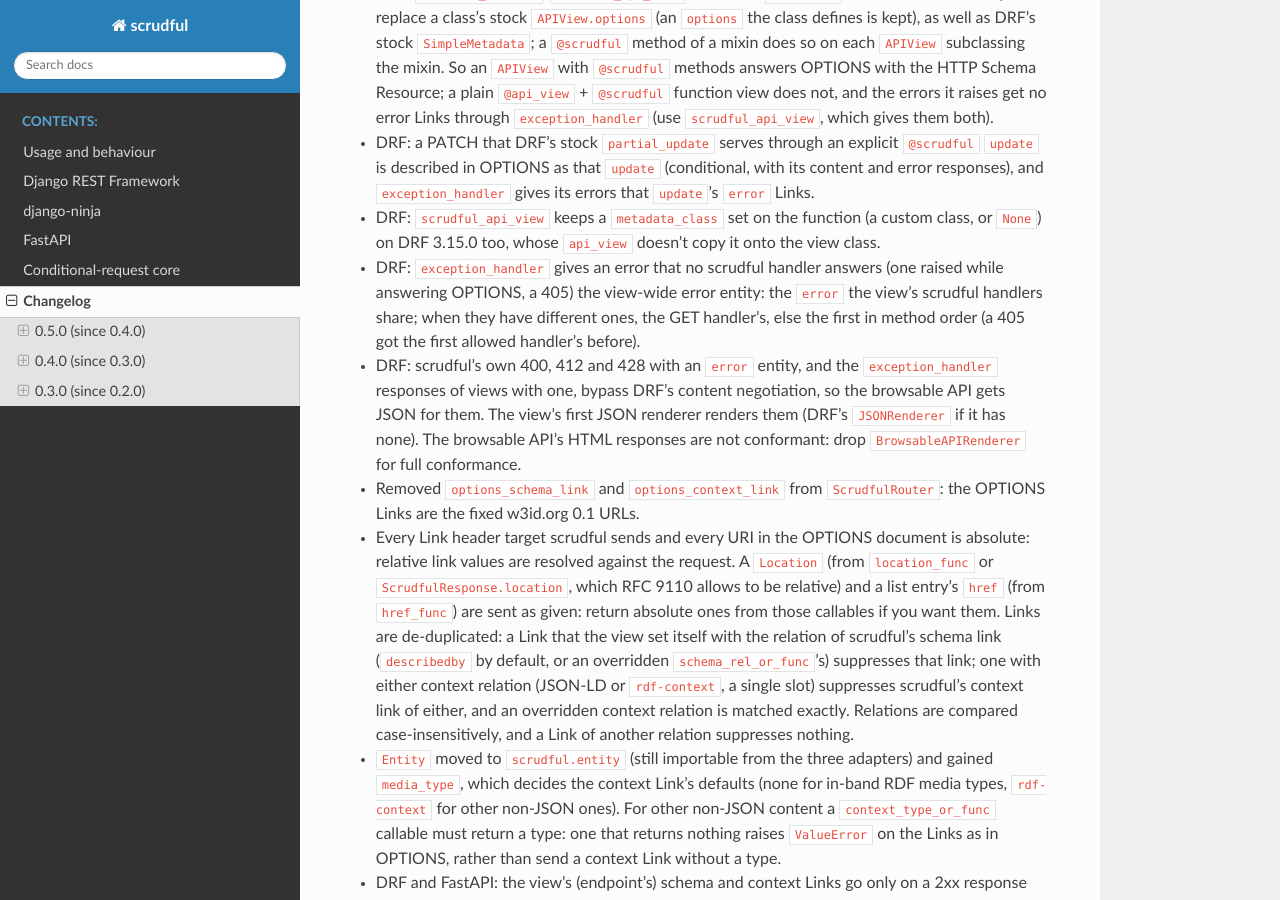
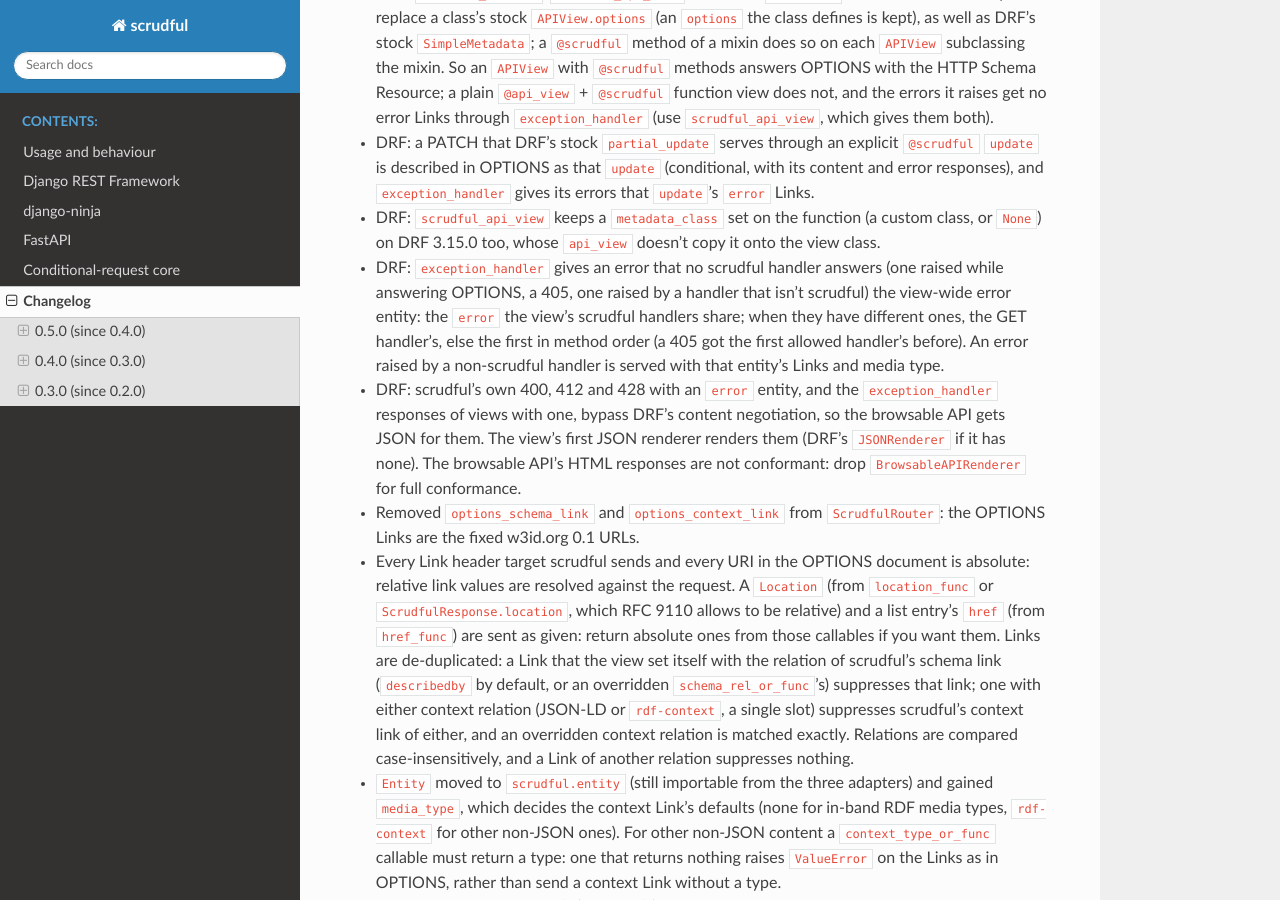
Before and after one commit to mimotoai/scrudful, a Sphinx documentation site: the page built from docs/source/changelog.rst, in a window 1280 px wide and 900 px high, scrolled down 730 px. Built offline with Sphinx 7.4.7 and the Read the Docs theme 3.1.0, drawn with Linux system fonts in a browser that asks for light colours.

Commit message:
tests, docs: policy-decorator test, plain-handler fallback, entity comparison
test_api_view_honours_policy_decorators passed with the renderer
decorator removed, since the example settings are JSON only: the view
now renders the browsable API alone, and the test asserts its
renderer_classes, a 406 for JSON and HTML for text/html. A new test
covers an error raised by a handler that isn't scrudful, served with
the view-wide entity (CHANGELOG). rest_framework.rst says entities are
compared by equality and callables by identity, and the README that an
OPTIONS with Accept: text/html gets a 406 once HTML is dropped. A
paragraph is re-wrapped and the example's imports sorted.

```diff
--- a/CHANGELOG.rst
+++ b/CHANGELOG.rst
@@ -47,10 +47,12 @@
   (a custom class, or ``None``) on DRF 3.15.0 too, whose ``api_view`` doesn't
   copy it onto the view class.
 * DRF: ``exception_handler`` gives an error that no scrudful handler answers
-  (one raised while answering OPTIONS, a 405) the view-wide error entity:
-  the ``error`` the view's scrudful handlers share; when they have different
-  ones, the GET handler's, else the first in method order (a 405 got the
-  first allowed handler's before).
+  (one raised while answering OPTIONS, a 405, one raised by a handler that
+  isn't scrudful) the view-wide error entity: the ``error`` the view's
+  scrudful handlers share; when they have different ones, the GET
+  handler's, else the first in method order (a 405 got the first allowed
+  handler's before). An error raised by a non-scrudful handler is served
+  with that entity's Links and media type.
 * DRF: scrudful's own 400, 412 and 428 with an ``error`` entity, and the
   ``exception_handler`` responses of views with one, bypass DRF's content
   negotiation, so the browsable API gets JSON for them. The view's first JSON
--- a/README.rst
+++ b/README.rst
@@ -484,7 +484,8 @@
   text/html``) carry the Links of the JSON content, so they are not
   conformant. For full conformance, drop ``BrowsableAPIRenderer`` from
   ``DEFAULT_RENDERER_CLASSES`` (or the view's ``renderer_classes``), as the
-  example does.
+  example does. An OPTIONS with ``Accept: text/html`` then gets DRF's 406, an
+  error carrying the error Links, not an HTTP Schema Resource.
 * **Give every entity a schema and a context** (only a schema for in-band
   types such as JSON-LD or Turtle). The spec requires the context of JSON
   content to be a JSON-LD 1.1 context. Keep the default ``describedby``
```
Also changed, not shown: docs/source/rest_framework.rst (+8 -5 lines), 2 other files.
